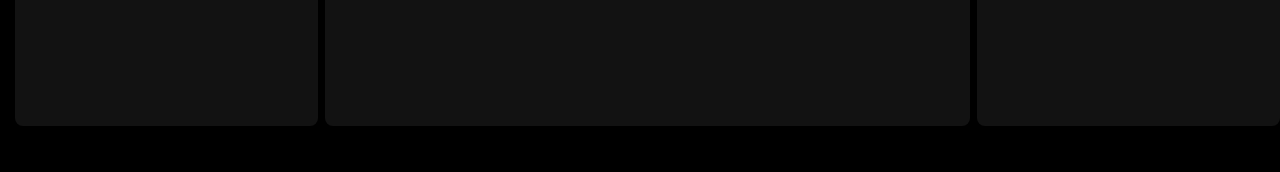
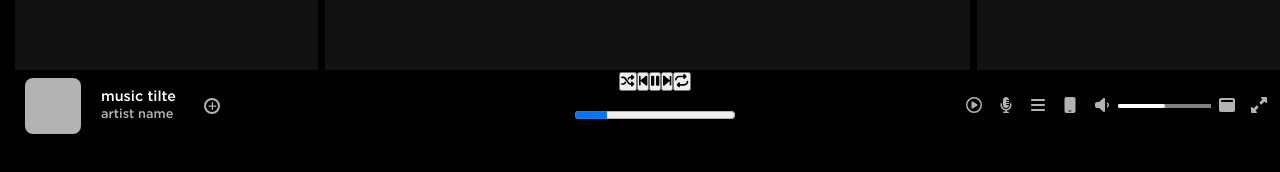
Before and after one commit to Carlos-Juatan/spotifaz-react, a React (Vite) app: page / in a window 1280 px wide. Shown: the part 658-830 px from the top of the page. Built offline with nearby package versions, Linux system fonts and the light colour scheme; no server answers; a web font is replaced by a local one.

Commit message:
Player de musica em andamento

```diff
--- a/src/App.jsx
+++ b/src/App.jsx
@@ -6,6 +6,7 @@ import Leftbar from './componentes/Left_Bar/Leftbar';
 import Main from './componentes/Main/Main';
 import Rightbar from './componentes/Rightbar/Rightbar';
 import Footer from './componentes/Footer/Footer';
+import Player from './componentes/Player/Player';
 
 function App() {
 
@@ -24,6 +25,7 @@ function App() {
     <Main  searchTerm={searchTerm} data={data} />
     <Rightbar data={data} />
     <Footer/>
+    <Player />
     </div>
   );
 }
--- a/src/componentes/Player/Player.css
+++ b/src/componentes/Player/Player.css
@@ -6,4 +6,151 @@
     position: fixed;
     bottom: 0;
     z-index: 1;
+    display: flex;
+    justify-content: space-between;
+    align-items: center;
+    margin: 0 15px;
 }
+
+.Player .music_details, .Player .player_music, .Player .configs {
+    display: flex;
+}
+
+.Player .music_details {
+    width: 30%;
+    left: 0;
+    align-items: center;
+    gap: 20px;
+    padding-left: 10px;
+}
+
+.Player .music_details .music_img_button {
+    height: 56px;
+    width: 56px;
+    background-color: transparent;
+    border: none;
+    cursor: pointer;
+}
+
+.Player .music_details .music_img_button .Placeholder{
+    height: 100%;
+    width: 100%;
+    border-radius: 8px;
+    background-color: #b3b3b3;
+}
+
+.Player .music_details .text {
+    display: flex;
+    flex-direction: column;
+    gap: 5px;
+}
+
+.Player .music_details .text h1 {
+    color: #fff;
+    font-size: 0.9rem;
+}
+
+.Player .music_details .text h1:hover {
+    cursor: pointer;
+    text-decoration: underline;
+}
+
+.Player .music_details .text h3 {
+    color: #b3b3b3;
+    font-size: 0.8rem;
+}
+
+.Player .music_details .text h3:hover {
+    cursor: pointer;
+    text-decoration: underline;
+    color: #fff;
+}
+
+.Player .music_details .save_music {
+    height: 100%;
+    width: 32px;
+}
+
+.Player .music_details .save_music button {
+    height: 32px;
+    width: 32px;
+    background-color: transparent;
+    border: none;
+    cursor: pointer;
+}
+
+.Player .music_details .save_music button span{
+    margin: 0 auto;
+    text-align: center;
+    color: #b3b3b3;
+    border-radius: 100%;
+    border: #b3b3b3 solid 2px;
+    width: 16px;
+    height: 16px;
+    display: flex; /* Adiciona flexbox para centralizar o ícone */
+    align-items: center; /* Centraliza verticalmente */
+    justify-content: center; /* Centraliza horizontalmente */
+}
+
+.Player .music_details .save_music button span svg {
+    font-size: 10px;
+    font-weight: 600;
+}
+
+.Player .player_music {
+    width: 40%;
+    flex-direction: column;
+    align-items: center;
+}
+
+.Player .configs {
+    width: 30%;
+    justify-content: end;
+}
+
+/* ##############   Player Music   ###################*/
+
+
+
+
+
+
+/* ##############   configs   ###################*/
+
+.Player .configs {
+    height: 32px;
+    display: flex;
+    align-items: center;
+    padding-right: 20px;
+}
+
+.Player .configs button {
+    height: 32px;
+    width: 32px;
+    background-color: transparent;
+    border: none;
+    color: #b3b3b3;
+}
+
+.Player .configs button svg {
+    width: 16px;
+    height: 16px;
+}
+
+.Player .configs button:hover{
+    color: #fff;
+    cursor: pointer;
+}
+
+.Player .configs progress {
+    height: 4px;
+    width: 93px;
+    background-color: #b3b3b3;
+    border: none;
+    appearance: none;
+}
+
+.Player .configs progress::-webkit-progress-value {
+    background-color: #fff; /* Cor da barra de progresso */
+    border-radius: 2px; /* Arredonda as bordas da barra */
+}
--- a/src/componentes/Player/Player.jsx
+++ b/src/componentes/Player/Player.jsx
@@ -2,14 +2,14 @@ import React from "react";
 import './Player.css';
 
 import { FontAwesomeIcon } from '@fortawesome/react-fontawesome';
-import { faShuffle, faBackwardStep, faPause, faForwardStep, faRepeat, faMicrophoneLines, faBars, faMobile, faVolumeLow, faWindowMaximize, faUpRightAndDownLeftFromCenter } from '@fortawesome/free-solid-svg-icons';
+import { faPlus, faShuffle, faBackwardStep, faPause, faForwardStep, faRepeat, faMicrophoneLines, faBars, faMobile, faVolumeLow, faWindowMaximize, faUpRightAndDownLeftFromCenter } from '@fortawesome/free-solid-svg-icons';
 import { faCirclePlay } from '@fortawesome/free-regular-svg-icons';
 
 const Footer = () => {
     return (
         <div className="Player">
             <div className="music_details">
-                <button>
+                <button className="music_img_button">
                     {/* img */}
                     <div className="Placeholder"></div>
                 </button>
@@ -18,10 +18,10 @@ const Footer = () => {
                     <h3>artist name</h3>
                 </div>
                 <div className="save_music">
-                    <button><h1>+</h1></button>
+                    <button> <span><FontAwesomeIcon icon={faPlus} /></span></button>
                 </div>
             </div>
-            <div className="player">
+            <div className="player_music">
                 <div>
                     <button><FontAwesomeIcon icon={faShuffle} /></button>
                     <button><FontAwesomeIcon icon={faBackwardStep} /></button>
```
